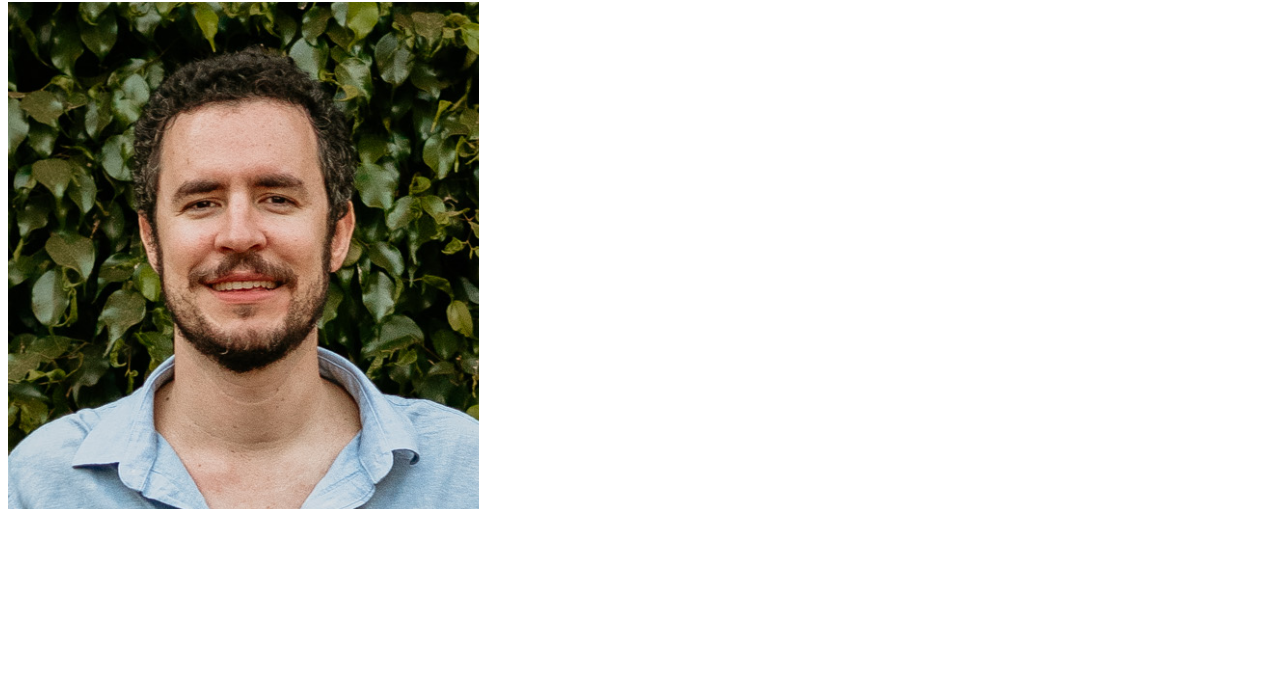
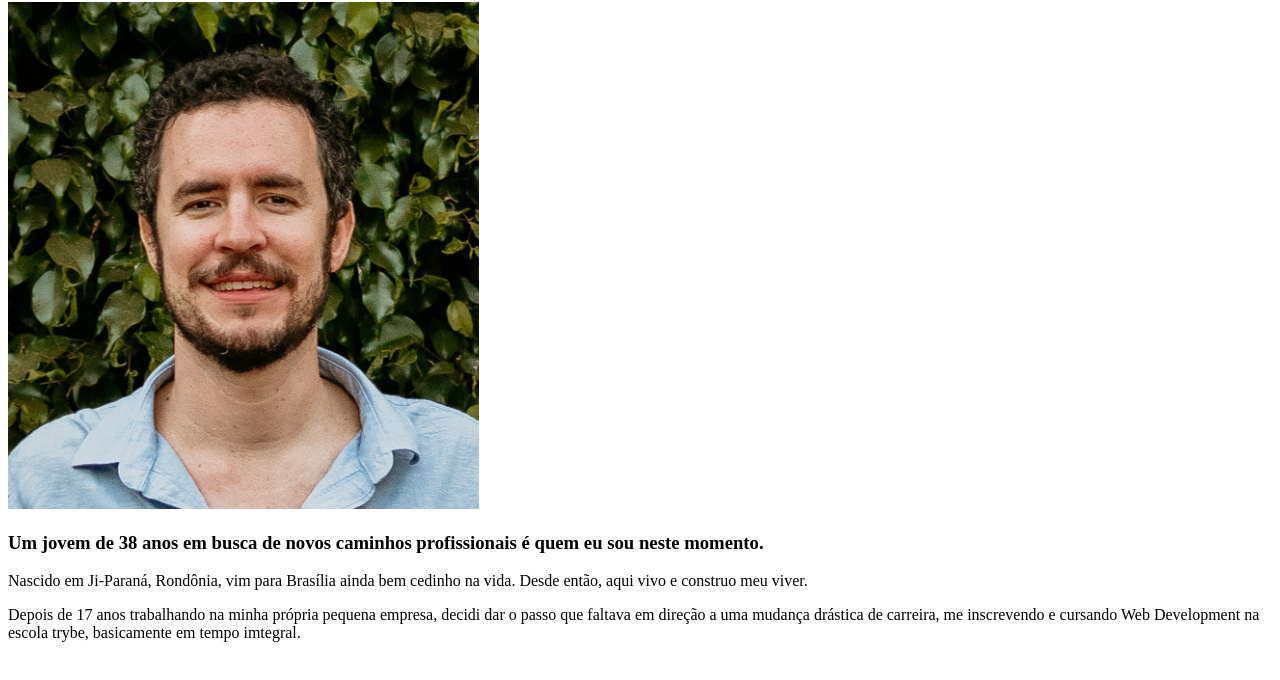
Before and after one commit to felipeAndradeMendes/portifolio-web, a plain HTML site: page index.html in a window 1280 px wide. Shown: the part 78-758 px from the top of the page. Drawn offline with Linux system fonts and the light colour scheme.

Commit message:
Adiciona pequena descrição sobre Felipe

```diff
--- a/index.html
+++ b/index.html
@@ -8,6 +8,12 @@
 </head>
 <body>
     <h1>Felipe Marins Vilela de Andrade Mendes</h1>
+
     <img src="./images/foto-perfil-redes-sociais.png" alt="Foto de perfil de Felipe Mendes em primeiro plano, somente o rosto">
+
+    <h3>Um jovem de 38 anos em busca de novos caminhos profissionais é quem eu sou neste momento.</h3>
+    <p>Nascido em Ji-Paraná, Rondônia, vim para Brasília ainda bem cedinho na vida. Desde então, aqui vivo e construo meu viver.</p>
+    <p>Depois de 17 anos trabalhando na minha própria pequena empresa, decidi dar o passo que faltava em direção a uma mudança drástica de carreira, me inscrevendo e cursando Web Development na escola trybe, basicamente em tempo imtegral.</p>
+
 </body>
 </html>
```
